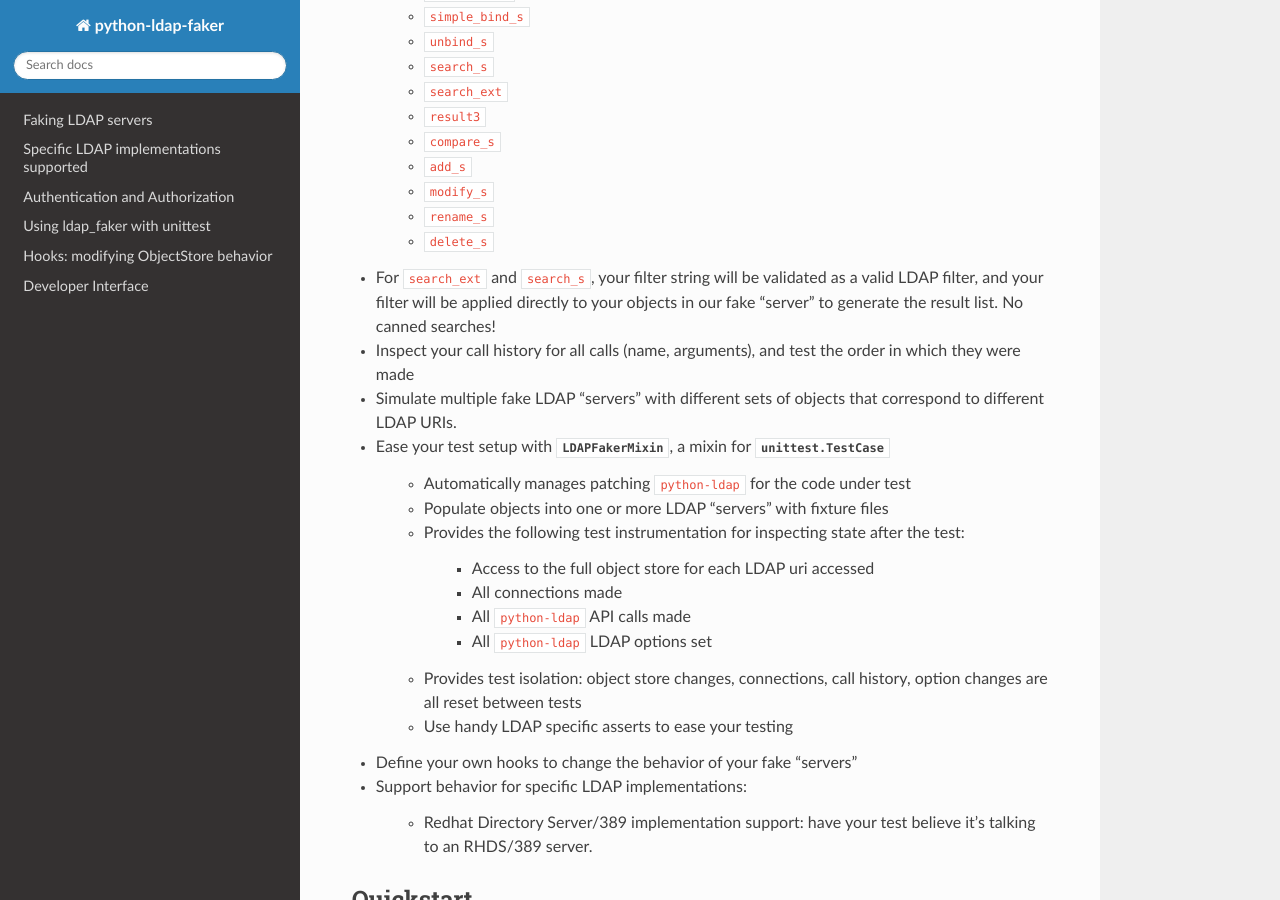
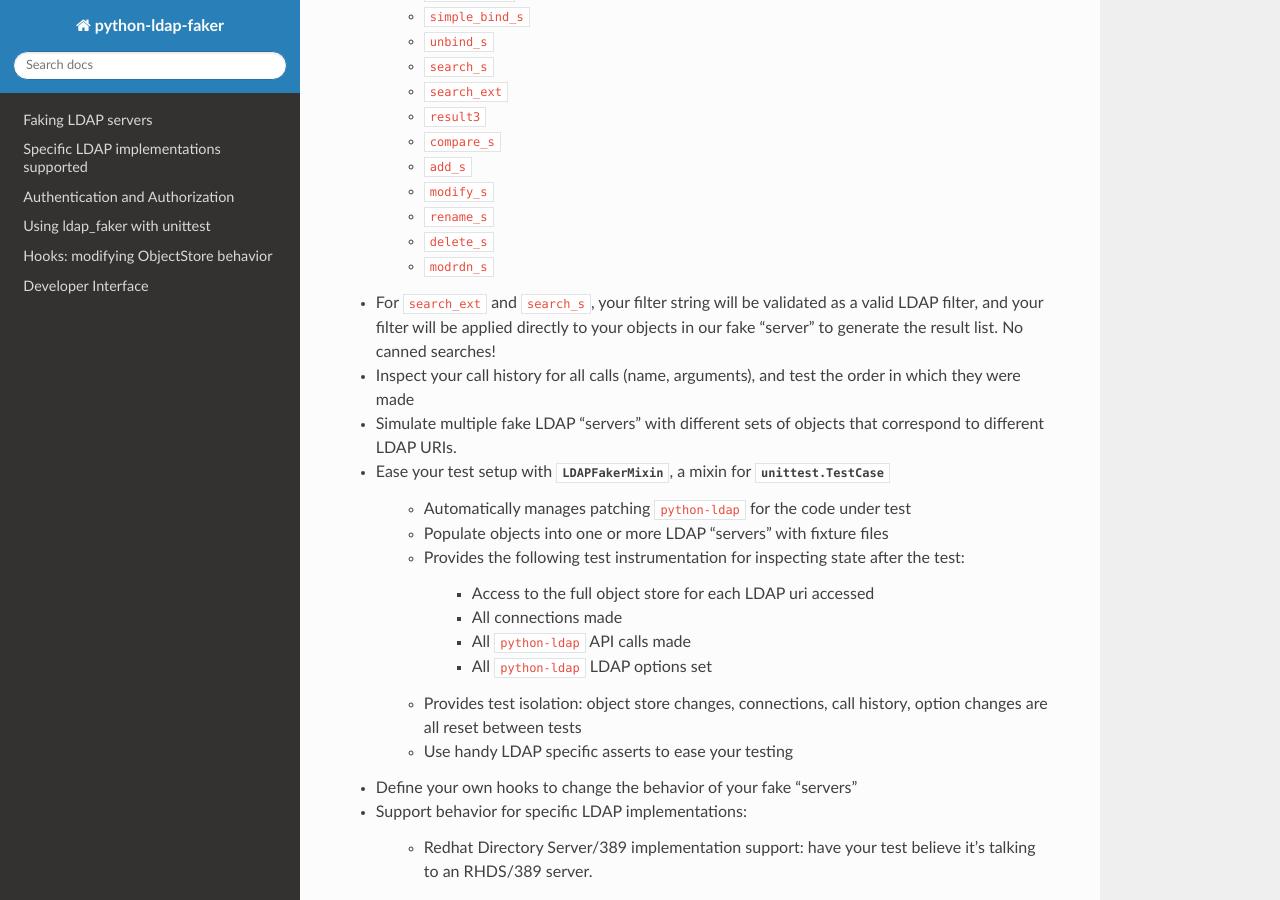
Before and after one commit to caltechads/python-ldap-faker, a Sphinx documentation site: the page built from doc/source/index.rst, in a window 1280 px wide and 900 px high, scrolled down 1199 px. Built offline with Sphinx 7.4.7 and the Read the Docs theme 3.1.0, drawn with Linux system fonts in a browser that asks for light colours.

Commit message:
DOCS: updated docs to say we support modrdn_s

```diff
--- a/doc/source/implementations.rst
+++ b/doc/source/implementations.rst
@@ -8,7 +8,9 @@ Real LDAP implementations (Redhat Directory Server, 389, openldap, Active
 Directory) can have special behavior and side-effects that you may need to
 support in order to run your tests properly.
 
-Currently, we support some special behavior for one implementation: `Redhat Directory Server/389 <https://access.redhat.com/documentation/en-us/red_hat_directory_server/11/html/administration_guide/index>`_.
+Currently, we support some special behavior for one implementation: `Redhat
+Directory Server/389
+<https://access.redhat.com/documentation/en-us/red_hat_directory_server/11/html/administration_guide/index>`_.
 
 Redhat Directory Server/389
 ---------------------------
--- a/doc/source/index.rst
+++ b/doc/source/index.rst
@@ -63,6 +63,7 @@ Features:
     * ``modify_s``
     * ``rename_s``
     * ``delete_s``
+    * ``modrdn_s``
 
 * For ``search_ext`` and ``search_s``, your filter string will be validated as a
   valid LDAP filter, and your filter will be applied directly to your objects in
```
